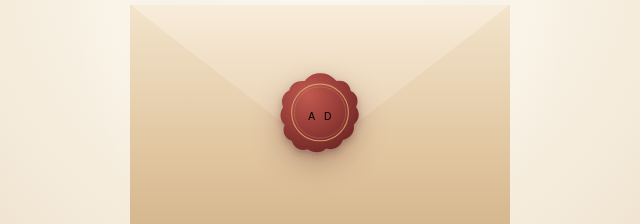
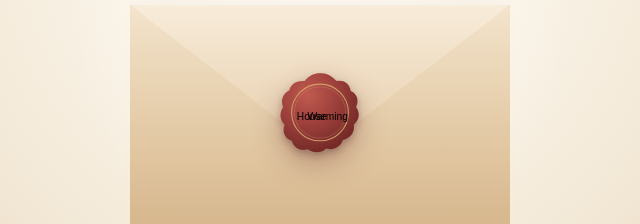
Before and after one commit to yashwanth319/House-Warming-invitation, a plain HTML site: page index.html in a window 1280 px wide. Shown: the part 382-606 px from the top of the page, 320-960 px from the left. Drawn offline with nearby package versions, Linux system fonts and the light colour scheme.

Commit message:
Update text in index.html from 'A' to 'House' and 'D' to 'Warming'

```diff
--- a/index.html
+++ b/index.html
@@ -171,7 +171,7 @@
                             y="68"
                             text-anchor="middle"
                         >
-                            A
+                            House
                         </text>
 
                         <text
@@ -180,7 +180,7 @@
                             y="68"
                             text-anchor="middle"
                         >
-                            D
+                            Warming
                         </text>
                     </svg>
                 </button>
```
